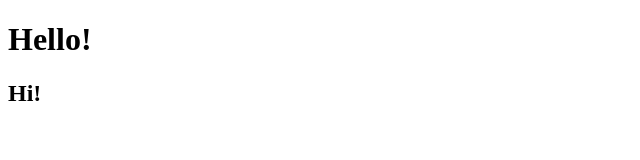
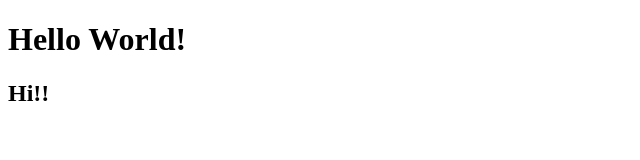
Before and after one commit to PYTHONRZ/git-test, a website: page index.html in a window 1280 px wide. Shown: the whole page, without its empty margins (0-640 px from the left). Drawn offline with Linux system fonts and the light colour scheme.

Commit message:
4th commit

```diff
--- a/index.html
+++ b/index.html
@@ -7,7 +7,7 @@
     <title>Document</title>
 </head>
 <body>
-    <h1>Hello!</h1>
-    <h2>Hi!</h2>
+    <h1>Hello World!</h1>
+    <h2>Hi!!</h2>
 </body>
 </html>
```
Also changed, not shown: package.json (added, +24 -0 lines), 2 other files.
